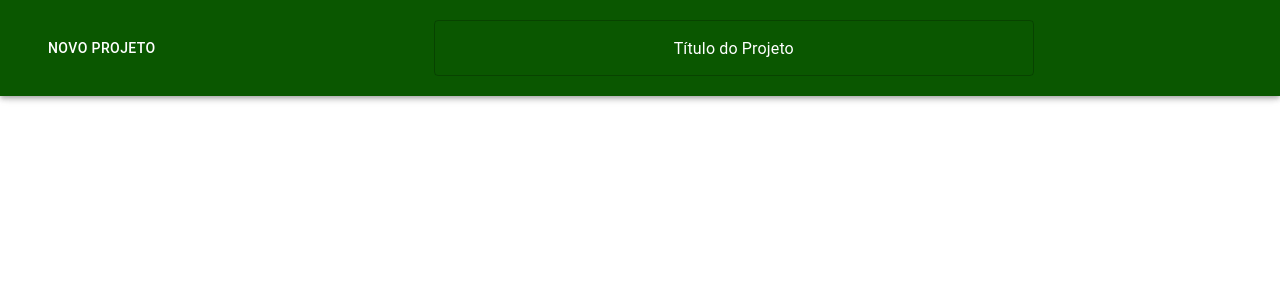
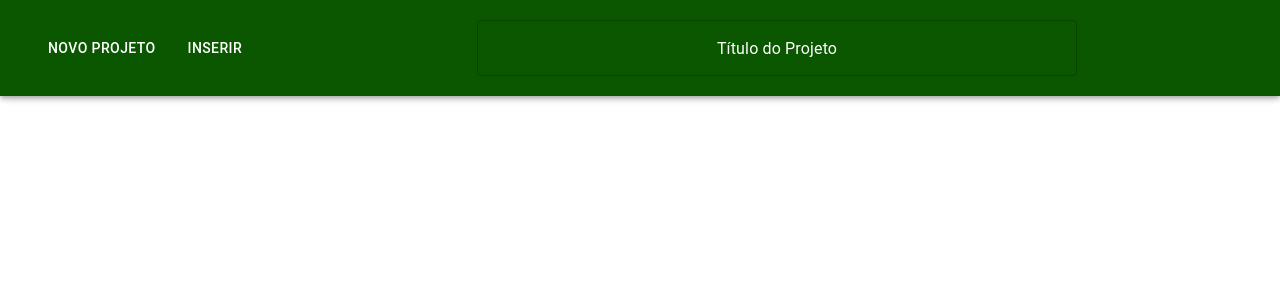
Before and after one commit to andretokumoto/TCC-FE, a React (Create React App) app in the folder my-app/: page / in a window 1280 px wide. Shown: the top 300 px of the page. Built offline with nearby package versions, Linux system fonts and the light colour scheme.

Commit message:
elemento de lista suspensa

```diff
--- a/my-app/src/components/NavHeader/barra_menu.jsx
+++ b/my-app/src/components/NavHeader/barra_menu.jsx
@@ -4,10 +4,10 @@ import Toolbar from '@mui/material/Toolbar';
 import TextField from '@mui/material/TextField';
 import Button from '@mui/material/Button';
 import './navheader.css';
+import DropdownButton from './listaSuspensa.jsx'
 
-//const ItensNovo = []
 
-//const ItensInserir = ['Imagem','Tabela']
+const ItensInserir = ['Imagem','Tabela']
 
 //botões simples, sem listas suspensas
 const SimpleButton = (props) =>{
@@ -37,6 +37,7 @@ const NavHeader = () => {
 
                 <div className='button_left'>
                     <SimpleButton nameButton='Novo Projeto'/>
+                    <DropdownButton options={ItensInserir} nameButton='Inserir' />
                 </div>
 
                 <TextField
--- /dev/null
+++ b/my-app/src/components/NavHeader/listaSuspensa.jsx
@@ -0,0 +1,55 @@
+import React, { useState } from 'react';
+import Button from '@mui/material/Button';
+import Menu from '@mui/material/Menu';
+import MenuItem from '@mui/material/MenuItem';
+import PropTypes from 'prop-types';
+import './navheader.css';
+
+const DropdownButton = ({ options ,nameButton}) => {
+    const [anchorEl, setAnchorEl] = useState(null);
+    const open = Boolean(anchorEl);
+
+    const handleClick = (event) => {
+        setAnchorEl(event.currentTarget);
+    };
+
+    const handleClose = () => {
+        setAnchorEl(null);
+    };
+
+    return (
+        <div>
+            <Button
+                aria-controls={open ? 'dropdown-menu' : undefined}
+                aria-haspopup="true"
+                onClick={handleClick}
+                variant="text"
+                className='butom_simple'
+            >
+                {nameButton}
+
+            </Button>
+            <Menu
+                id="dropdown-menu"
+                anchorEl={anchorEl}
+                open={open}
+                onClose={handleClose}
+                MenuListProps={{
+                    'aria-labelledby': 'dropdown-button',
+                }}
+            >
+                {options.map((option, index) => (
+                    <MenuItem key={index} onClick={handleClose}>
+                        {option}
+                    </MenuItem>
+                ))}
+            </Menu>
+        </div>
+    );
+};
+
+DropdownButton.propTypes = {
+    options: PropTypes.arrayOf(PropTypes.string).isRequired,
+};
+
+export default DropdownButton;
```
